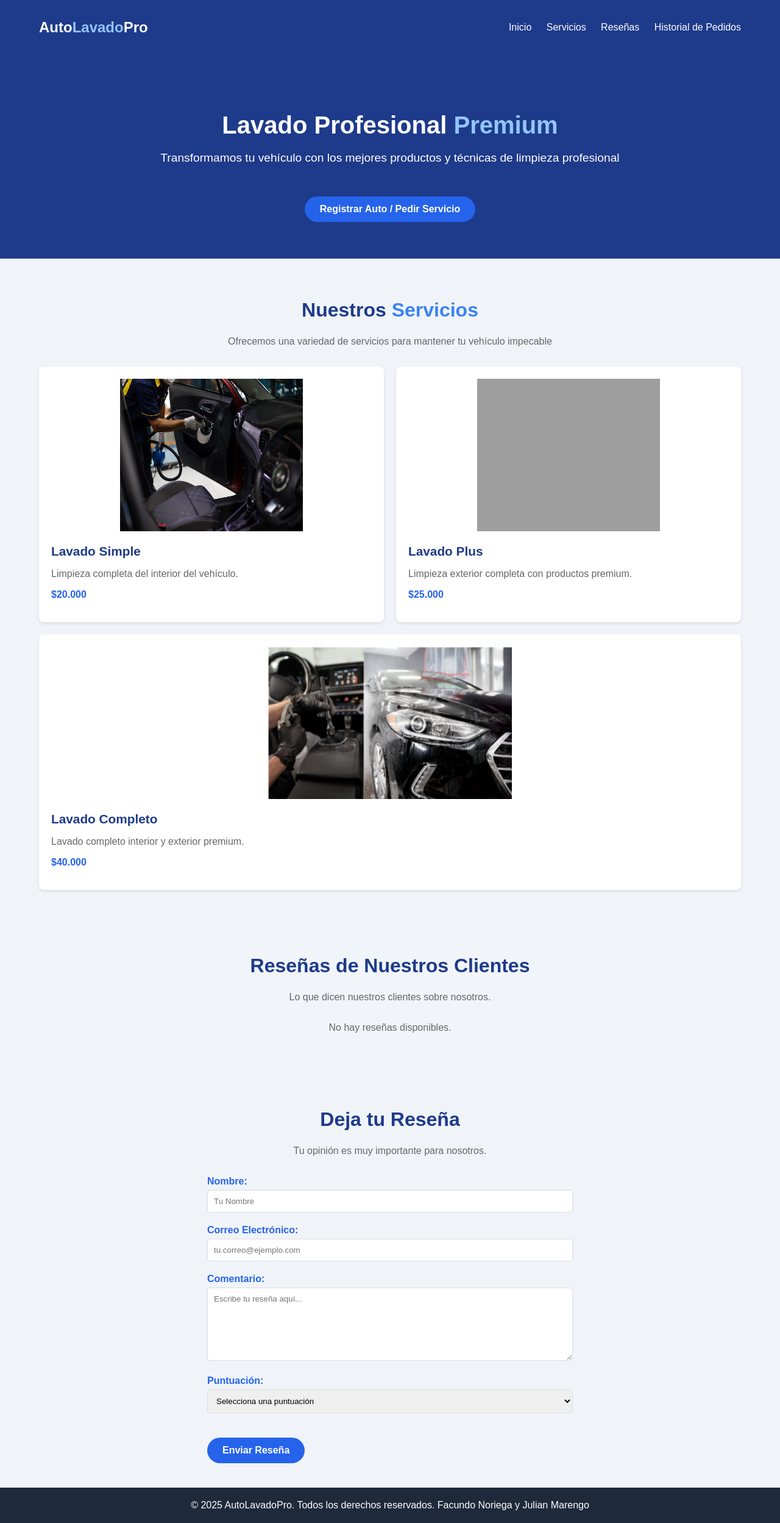
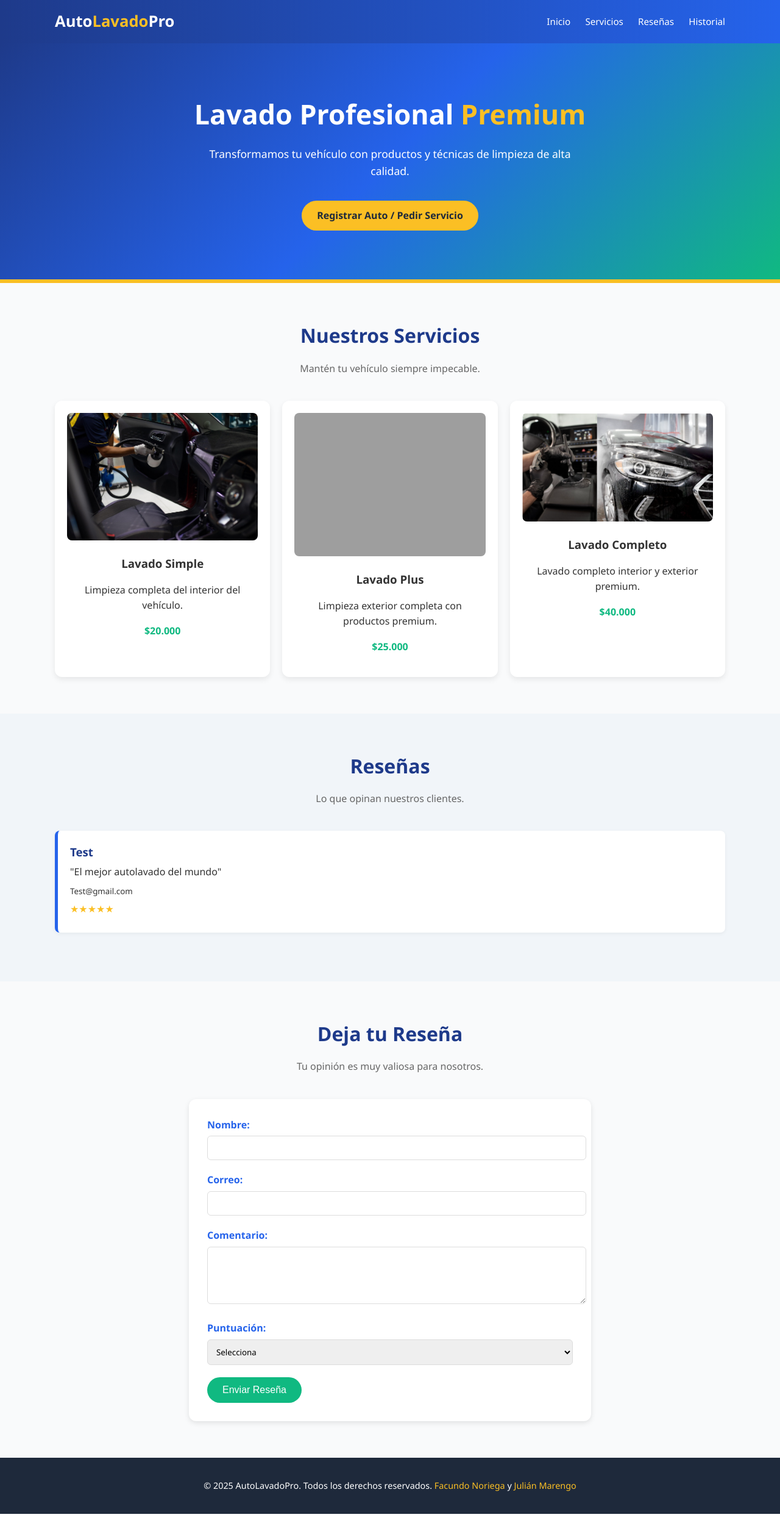
Before and after one commit to FacundoTecnica1/pagina_web_redes_2025, a PHP site: page / in a window 1280 px wide. Shown: the whole page at 61% size. Run offline with PHP 8.4, Linux system fonts and the light colour scheme; data comes from the database, SQL or seed files in the repository; data that the repository does not hold is empty; grey boxes are pictures that could not be loaded.

Commit message:
Index.php mejorado e implementación de la base de datos

```diff
--- a/index.php
+++ b/index.php
@@ -1,378 +1,338 @@
 <!DOCTYPE html>
 <html lang="es">
+
 <head>
   <meta charset="UTF-8">
   <meta name="viewport" content="width=device-width, initial-scale=1.0">
+  <title>Autolavado Premium | Limpieza Profesional</title>
   <link rel="icon" href="favicon.png" type="image/x-icon">
-    <title>Autolavado Premium | Limpieza Profesional para tu Vehículo</title>
 
   <style>
 
     body {
-            font-family: Arial, sans-serif;
+      font-family: "Segoe UI", Roboto, Arial, sans-serif;
       margin: 0;
-            padding: 0;
-            background-color: #f0f4f8;
+      background: #f9fafb;
       color: #333;
+      line-height: 1.6;
     }
 
     .container {
       width: 90%;
-            max-width: 1200px;
+      max-width: 1100px;
       margin: 0 auto;
     }
 
-
-        .main-header {
-            background-color: #1e3a8a;
-            color: white;
-            padding: 15px 0;
-            box-shadow: 0 2px 5px rgba(0,0,0,0.2);
+    h1, h2, h3 {
+      margin: 0 0 15px;
+      font-weight: 600;
     }
 
-        .header-content {
+    /* --- HEADER --- */
+    header {
+      background: linear-gradient(to right, #1e3a8a, #2563eb);
+      color: #fff;
+      padding: 15px 0;
+      box-shadow: 0 2px 6px rgba(0,0,0,0.1);
+    }
+
+    header .container {
       display: flex;
       justify-content: space-between;
       align-items: center;
     }
 
     .logo {
-            font-size: 1.5rem;
+      font-size: 1.6rem;
       font-weight: bold;
     }
 
-        .logo-highlight {
-            color: #93c5fd;
+    .logo span {
+      color: #fbbf24;
     }
 
-        .main-nav a {
-            color: white;
+    nav a {
+      color: #fff;
       text-decoration: none;
       margin-left: 20px;
+      font-size: 0.95rem;
+      transition: 0.3s;
     }
 
-        .main-nav a:hover {
-            color: #93c5fd;
+    nav a:hover {
+      color: #fbbf24;
     }
 
-
-        .hero-section {
-            background-color: #1e3a8a;
-            color: white;
-            padding: 60px 0;
+    /* --- HERO --- */
+    .hero {
+      background: linear-gradient(135deg, #1e3a8a, #2563eb, #10b981);
+      color: #fff;
       text-align: center;
+      padding: 80px 20px;
+      border-bottom: 6px solid #fbbf24;
     }
 
-        .hero-title {
-            font-size: 2.5rem;
-            margin-bottom: 1rem;
+    .hero h1 {
+      font-size: 2.8rem;
     }
 
-        .hero-highlight {
-            color: #93c5fd;
+    .hero span {
+      color: #fbbf24;
     }
 
-        .hero-text {
-            font-size: 1.2rem;
-            margin-bottom: 2rem;
+    .hero p {
+      font-size: 1.1rem;
+      max-width: 600px;
+      margin: 15px auto;
     }
-
 
     .btn {
       display: inline-block;
-            background-color: #2563eb;
-            color: white;
+      margin-top: 20px;
+      background: #fbbf24;
+      color: #1e293b;
       padding: 12px 25px;
-            border-radius: 25px;
+      border-radius: 30px;
       text-decoration: none;
       font-weight: bold;
-            margin-top: 20px;
-            border: none;
-            cursor: pointer;
-            font-size: 1rem;
+      transition: 0.3s;
     }
 
     .btn:hover {
-            background-color: #1d4ed8;
+      background: #d97706;
+      color: #fff;
     }
 
-
-        .section {
-            padding: 40px 0;
+    /* --- SECCIONES --- */
+    section {
+      padding: 60px 0;
     }
-
     .section-title {
       text-align: center;
+      font-size: 2rem;
       color: #1e3a8a;
-            margin-bottom: 1.5rem;
-            font-size: 2rem;
+      margin-bottom: 10px;
     }
-
-        .section-title-highlight {
-            color: #3b82f6;
-        }
-
     .section-subtitle {
       text-align: center;
       color: #666;
-            max-width: 600px;
-            margin: 0 auto 2rem;
+      margin-bottom: 40px;
     }
 
-
-        .servicios-container {
-            display: flex;
-            flex-wrap: wrap;
-            justify-content: space-between;
+    /* --- SERVICIOS --- */
+    .servicios {
+      display: grid;
+      grid-template-columns: repeat(auto-fit, minmax(280px, 1fr));
       gap: 20px;
     }
-
-        .service-card {
-            background: white;
+    .card {
+      background: #fff;
+      border-radius: 12px;
+      box-shadow: 0 4px 10px rgba(0,0,0,0.08);
+      padding: 20px;
+      text-align: center;
+      transition: transform 0.3s, box-shadow 0.3s;
+    }
+    .card:hover {
+      transform: translateY(-5px);
+      box-shadow: 0 8px 16px rgba(0,0,0,0.15);
+    }
+    .card img {
+      max-width: 100%;
       border-radius: 8px;
-            box-shadow: 0 2px 5px rgba(0,0,0,0.1);
-            padding: 20px;
-            flex: 1 1 300px;
+      margin-bottom: 15px;
+    }
+    .precio {
+      color: #10b981;
+      font-weight: bold;
+      margin-top: 10px;
     }
 
-        .service-title {
-            font-size: 1.3rem;
-            margin-bottom: 0.5rem;
-            color: #1e3a8a;
+    /* --- RESEÑAS --- */
+    .reseñas {
+      background: #f1f5f9;
     }
-
-        .service-description {
-            color: #666;
-            margin-bottom: 1rem;
-        }
-
-        .precio {
-            color: #2563eb;
-            font-weight: bold;
-        }
-
-
-        .reseñas-section {
-            background-color: #f1f5f9;
-        }
-
-        .reseña-card {
-            background: white;
+    .reseña {
+      background: #fff;
+      border-left: 5px solid #2563eb;
       border-radius: 8px;
-            box-shadow: 0 2px 5px rgba(0,0,0,0.1);
+      box-shadow: 0 2px 6px rgba(0,0,0,0.05);
       padding: 20px;
       margin-bottom: 20px;
     }
-
-        .reseña-author {
-            font-size: 1.2rem;
-            margin-bottom: 0.5rem;
+    .reseña h3 {
       color: #1e3a8a;
+      margin-bottom: 5px;
+    }
+    .reseña p {
+      margin: 5px 0;
+    }
+    .stars {
+      color: #fbbf24;
     }
 
-        .reseña-text {
-            color: #666;
-            margin-bottom: 0.5rem;
+    /* --- FORMULARIO --- */
+    form {
+      max-width: 600px;
+      margin: auto;
+      background: #fff;
+      padding: 30px;
+      border-radius: 12px;
+      box-shadow: 0 3px 8px rgba(0,0,0,0.1);
     }
-
-        .reseña-email {
-            color: #666;
-            font-size: 0.9rem;
-            margin-bottom: 0.5rem;
-        }
-
-        .form-container {
-            max-width: 600px;
-            margin: 0 auto;
-        }
-
-        .form-group {
-            margin-bottom: 20px;
-        }
-
-        .form-label {
+    label {
+      font-weight: bold;
       display: block;
       margin-bottom: 5px;
       color: #2563eb;
-            font-weight: bold;
+    }
+    input, textarea, select {
+      width: 100%;
+      padding: 10px;
+      margin-bottom: 20px;
+      border: 1px solid #ddd;
+      border-radius: 6px;
+      font-family: inherit;
+    }
+    button {
+      background: #10b981;
+      color: #fff;
+      padding: 12px 25px;
+      border: none;
+      border-radius: 30px;
+      font-size: 1rem;
+      cursor: pointer;
+      transition: 0.3s;
+    }
+    button:hover {
+      background: #059669;
     }
 
-        .form-input, .form-textarea, .form-select {
-            width: 100%;
-            padding: 10px;
-            border: 1px solid #ddd;
-            border-radius: 4px;
-            box-sizing: border-box;
-            font-family: Arial, sans-serif;
+    /* --- FOOTER --- */
+    footer {
+      background: #1e293b;
+      color: #fff;
+      text-align: center;
+      padding: 20px;
+      font-size: 0.9rem;
     }
-
-        .form-textarea {
-            min-height: 120px;
-            resize: vertical;
-        }
-
-
-        .main-footer {
-            background-color: #1e293b;
-            color: white;
-            text-align: center;
-            padding: 20px 0;
-        }
-
-        .footer-text {
-            margin: 0;
-        }
-
-
-        .no-reseñas {
-            text-align: center;
-            color: #666;
+    footer span {
+      color: #fbbf24;
     }
   </style>
+
 </head>
 <body>
 
-    <!-- Header y la barra de navegacion -->
-    <header class="main-header">
-        <div class="container header-content">
-            <h1 class="logo">Auto<span class="logo-highlight">Lavado</span>Pro</h1>
-            <nav class="main-nav">
+  <!-- HEADER -->
+  <header>
+    <div class="container">
+      <div class="logo">Auto<span>Lavado</span>Pro</div>
+      <nav>
         <a href="#inicio">Inicio</a>
         <a href="#servicios">Servicios</a>
         <a href="#reseñas">Reseñas</a>
-                <a href="historial.php">Historial de Pedidos</a>
+        <a href="historial.php">Historial</a>
       </nav>
     </div>
   </header>
 
-    <!-- Hero -->
-    <section id="inicio" class="hero-section">
+  <!-- HERO -->
+  <section class="hero" id="inicio">
     <div class="container">
-            <h1 class="hero-title">Lavado Profesional <span class="hero-highlight">Premium</span></h1>
-            <p class="hero-text">Transformamos tu vehículo con los mejores productos y técnicas de limpieza profesional</p>
+      <h1>Lavado Profesional <span>Premium</span></h1>
+      <p>Transformamos tu vehículo con productos y técnicas de limpieza de alta calidad.</p>
       <a href="registro.html" class="btn">Registrar Auto / Pedir Servicio</a>
     </div>
   </section>
 
-    <!-- Servicios -->
-    <section id="servicios" class="section">
+  <!-- SERVICIOS -->
+  <section id="servicios">
     <div class="container">
-            <h2 class="section-title">Nuestros <span class="section-title-highlight">Servicios</span></h2>
-            <p class="section-subtitle">Ofrecemos una variedad de servicios para mantener tu vehículo impecable</p>
-
-            <div class="servicios-container">
-
-                <div class="service-card">
-                    <img src="imagenes\Servicio - Lavado simple.jpg" alt="Imagen de servicio simple" width="300px" height="250px" style="display: block; margin: 0 auto;">
-                    <h3 class="service-title">Lavado Simple</h3>
-                    <p class="service-description">Limpieza completa del interior del vehículo.</p>
+      <h2 class="section-title">Nuestros Servicios</h2>
+      <p class="section-subtitle">Mantén tu vehículo siempre impecable.</p>
+      <div class="servicios">
+        <div class="card">
+          <img src="imagenes/Servicio - Lavado simple.jpg" alt="Lavado simple">
+          <h3>Lavado Simple</h3>
+          <p>Limpieza completa del interior del vehículo.</p>
           <p class="precio">$20.000</p>
         </div>
-
-
-                <div class="service-card">
-                    <img src="imagenes\Servicio - Lavado Plus.jpg" alt="Imagen de servicio plus" width="300px" height="250px" style="display: block; margin: 0 auto;">
-                    <h3 class="service-title">Lavado Plus</h3>
-                    <p class="service-description">Limpieza exterior completa con productos premium.</p>
+        <div class="card">
+          <img src="imagenes/Servicio - Lavado Plus.jpg" alt="Lavado Plus">
+          <h3>Lavado Plus</h3>
+          <p>Limpieza exterior completa con productos premium.</p>
           <p class="precio">$25.000</p>
         </div>
-
-
-                <div class="service-card">
-                    <img src="imagenes\Servicios - Lavado Completo.png" alt="Imagen de servicio completo" width="400px" height="250px" style="display: block; margin: 0 auto;">
-                    <h3 class="service-title">Lavado Completo</h3>
-                    <p class="service-description">Lavado completo interior y exterior premium.</p>
+        <div class="card">
+          <img src="imagenes/Servicios - Lavado Completo.png" alt="Lavado Completo">
+          <h3>Lavado Completo</h3>
+          <p>Lavado completo interior y exterior premium.</p>
           <p class="precio">$40.000</p>
         </div>
       </div>
     </div>
   </section>
 
-    <!-- Reseñas de los clientes -->
-    <section id="reseñas" class="section reseñas-section">
+  <!-- RESEÑAS -->
+  <section class="reseñas" id="reseñas">
     <div class="container">
-            <h2 class="section-title">Reseñas de Nuestros Clientes</h2>
-            <p class="section-subtitle">Lo que dicen nuestros clientes sobre nosotros.</p>
+      <h2 class="section-title">Reseñas</h2>
+      <p class="section-subtitle">Lo que opinan nuestros clientes.</p>
 
       <?php
-                // Conexión a la base de datos
-                $conn = new mysqli("localhost", "root", "", "autolavado");
-
-                // Verificar conexión
-                if ($conn->connect_error) {
-                    die("Conexión fallida: " . $conn->connect_error);
-                }
-
-                // Consulta para obtener las reseñas
-                $sql = "SELECT nombre, email, mensaje, puntuacion FROM reseñas";
-                $result = $conn->query($sql);
-
-                // Verificar si la consulta fue exitosa
-                if ($result === false) {
-                    die("Error en la consulta: " . $conn->error);
-                }
-
-                // Mostrar reseñas
-                if ($result->num_rows > 0) {
-                    while($row = $result->fetch_assoc()) {
-                        echo '<div class="reseña-card">';
-                        echo '<h3 class="reseña-author">' . htmlspecialchars($row["nombre"]) . '</h3>';
-                        echo '<p class="reseña-text">"' . htmlspecialchars($row["mensaje"]) . '"</p>';
-                        echo '<p class="reseña-email">Email: ' . htmlspecialchars($row["email"]) . '</p>';
-                        echo '<p class="precio">Puntuación: ' . str_repeat('★', $row["puntuacion"]) . str_repeat('☆', 5 - $row["puntuacion"]) . '</p>';
+        $conn = new mysqli("localhost","root","","autolavado");
+        if ($conn->connect_error) { die("Error: ".$conn->connect_error); }
+        $sql = "SELECT nombre,email,mensaje,puntuacion FROM reseñas";
+        $res = $conn->query($sql);
+        if ($res && $res->num_rows > 0) {
+          while($row = $res->fetch_assoc()) {
+            echo '<div class="reseña">';
+            echo '<h3>'.htmlspecialchars($row["nombre"]).'</h3>';
+            echo '<p>"'.htmlspecialchars($row["mensaje"]).'"</p>';
+            echo '<p><small>'.htmlspecialchars($row["email"]).'</small></p>';
+            echo '<p class="stars">'.str_repeat("★",$row["puntuacion"]).str_repeat("☆",5-$row["puntuacion"]).'</p>';
             echo '</div>';
           }
         } else {
-                    echo '<p class="no-reseñas">No hay reseñas disponibles.</p>';
+          echo "<p>No hay reseñas aún.</p>";
         }
-
-                // Cerrar conexión
         $conn->close();
       ?>
 
     </div>
   </section>
 
-
-    <section class="section">
+  <!-- FORMULARIO -->
+  <section>
     <div class="container">
       <h2 class="section-title">Deja tu Reseña</h2>
-            <p class="section-subtitle">Tu opinión es muy importante para nosotros.</p>
-
-            <form action="reseñas.php" method="POST" class="form-container">
-                <div class="form-group">
-                    <label for="nombre" class="form-label">Nombre:</label>
-                    <input type="text" id="nombre" name="nombre" class="form-input" placeholder="Tu Nombre" required>
-                </div>
-                <div class="form-group">
-                    <label for="email" class="form-label">Correo Electrónico:</label>
-                    <input type="email" id="email" name="email" class="form-input" placeholder="tu.correo@ejemplo.com" required>
-                </div>
-                <div class="form-group">
-                    <label for="mensaje" class="form-label">Comentario:</label>
-                    <textarea id="mensaje" name="mensaje" rows="5" class="form-textarea" placeholder="Escribe tu reseña aquí..." required></textarea>
-                </div>
-                <div class="form-group">
-                    <label for="puntuacion" class="form-label">Puntuación:</label>
-                    <select id="puntuacion" name="puntuacion" class="form-select" required>
-                        <option value="" disabled selected>Selecciona una puntuación</option>
+      <p class="section-subtitle">Tu opinión es muy valiosa para nosotros.</p>
+      <form action="reseñas.php" method="POST">
+        <label for="nombre">Nombre:</label>
+        <input type="text" id="nombre" name="nombre" required>
+        <label for="email">Correo:</label>
+        <input type="email" id="email" name="email" required>
+        <label for="mensaje">Comentario:</label>
+        <textarea id="mensaje" name="mensaje" rows="4" required></textarea>
+        <label for="puntuacion">Puntuación:</label>
+        <select id="puntuacion" name="puntuacion" required>
+          <option value="" disabled selected>Selecciona</option>
           <option value="1">1 - Muy Malo</option>
           <option value="2">2 - Malo</option>
           <option value="3">3 - Regular</option>
           <option value="4">4 - Bueno</option>
           <option value="5">5 - Excelente</option>
         </select>
-                </div>
-                <button type="submit" class="btn">Enviar Reseña</button>
+        <button type="submit">Enviar Reseña</button>
       </form>
     </div>
   </section>
 
+  <!-- FOOTER -->
+  <footer>
+    <p>&copy; 2025 AutoLavadoPro. Todos los derechos reservados. <span>Facundo Noriega</span> y <span>Julián Marengo</span></p>
+  </footer>
 
-    <footer class="main-footer">
-        <div class="container">
-            <p class="footer-text">&copy; 2025 AutoLavadoPro. Todos los derechos reservados. Facundo Noriega y Julian Marengo</p>
-        </div>
-    </footer>
 </body>
 </html>
```
Also changed, not shown: Base de datos - Autolavado/autolavado.sql (added, +156 -0 lines). Lines whose indentation alone changed are shown as unchanged.
